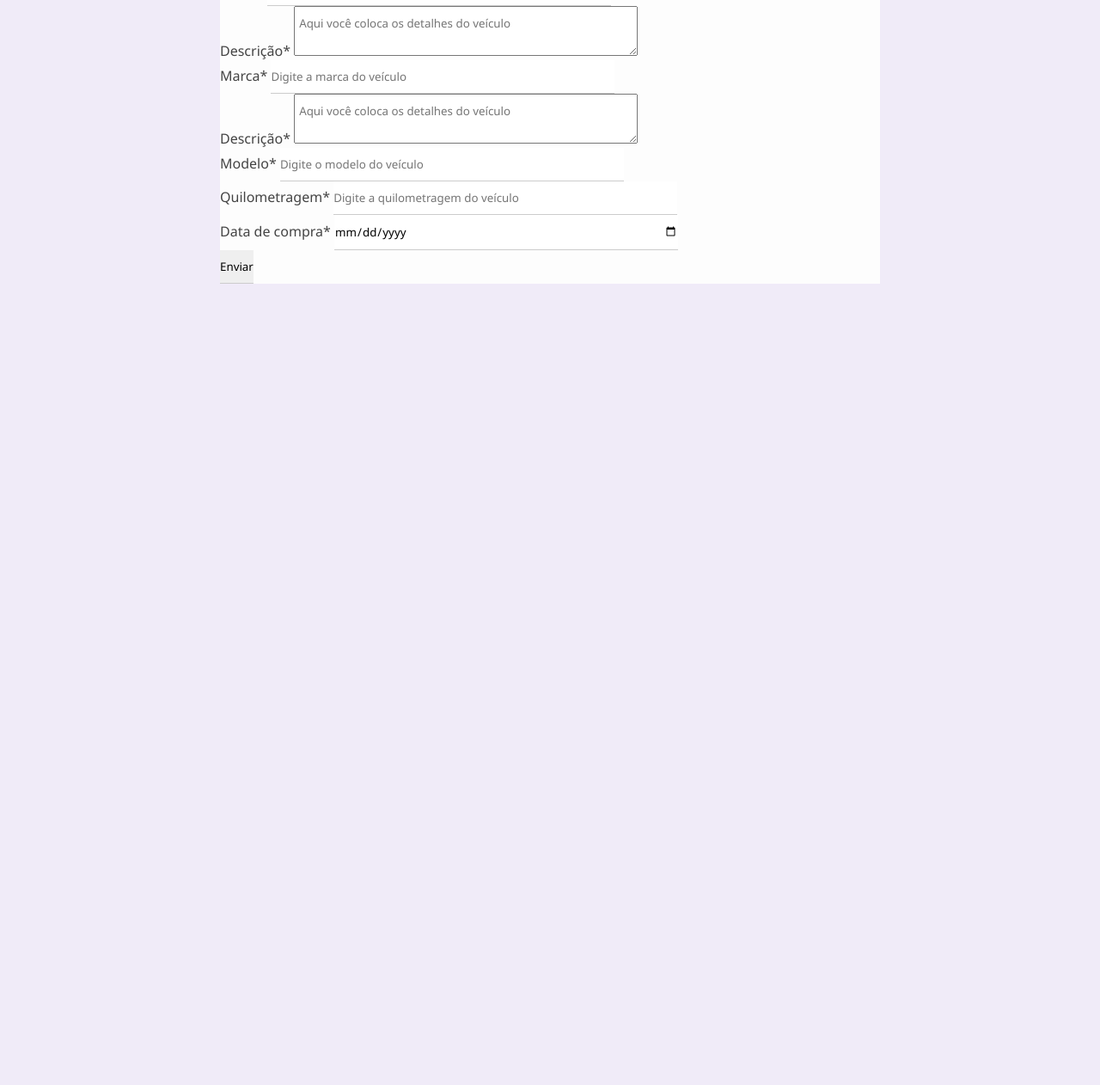
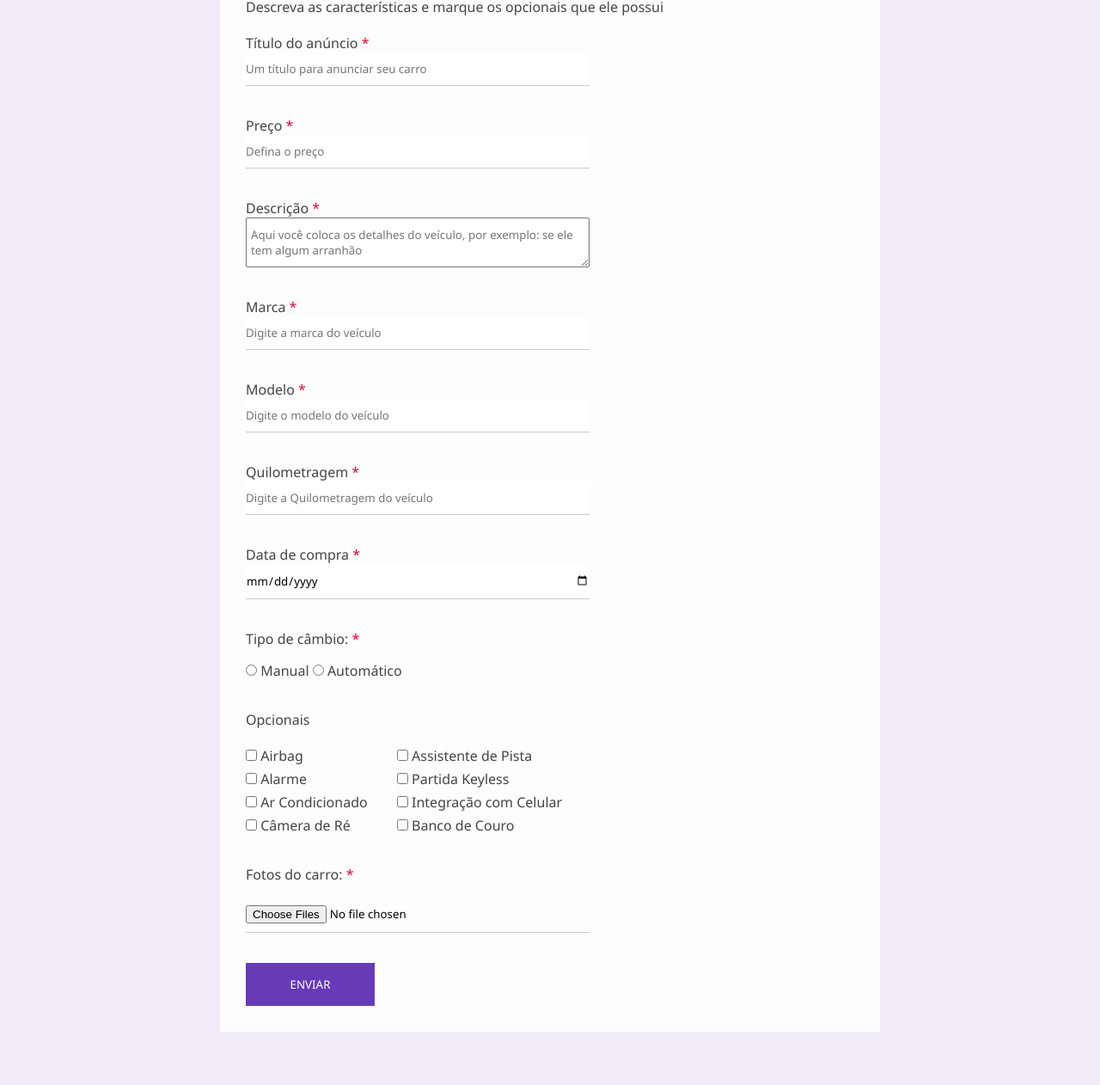
Before and after one commit to wendlersilva/projeto-formulario-venda-seu-carro, a plain HTML site: page index.html in a window 1280 px wide. Shown: the part 234-1496 px from the top of the page at 86% size. Before the commit the page ends 800 px from the top, so only its background shows below. Drawn offline with Linux system fonts and the light colour scheme.

Commit message:
Finalização do projeto

```diff
--- a/Style.css
+++ b/Style.css
@@ -53,3 +53,75 @@ textarea{
     position: relative;
     top: -62px;
 }
+
+
+.form-header{
+    border-bottom: 1px solid #dfdfdf;
+    height: 45px;
+}
+
+.form-header p{
+    color: #673ab7;
+    border-bottom: 2px solid #673ab7;
+    width: 100px;
+    text-align: center;
+    margin: 0 auto;
+    text-transform: uppercase;
+    height: 45px;
+    line-height: 45px;
+}
+
+.form-body {
+    padding: 30px;
+}
+
+.form-title {
+    margin-bottom: 15px;
+}
+
+.form-body p {
+    margin-bottom: 20px;
+}
+
+.required-field {
+    color: #d80835;
+}
+
+.box-input {
+    margin-bottom: 35px;
+}
+
+.block {
+    display: block;
+}
+
+.optional-box {
+    display: inline-block;
+    margin: 0 30px 30px 0;
+}
+
+.optional-list li {
+    list-style: none;
+    margin-bottom: 5px;
+}
+
+.box-input p {
+    margin-bottom: 15px;
+}
+
+.btn-submit {
+    background-color: #673ab7;
+    color: #fff;
+    border: 2px solid transparent;
+    width: 150px;
+    height: 50px;
+    cursor: pointer;
+    text-transform: uppercase;
+    transition: 0.5s;
+}
+
+.btn-submit:hover {
+    background-color: #fff;
+    border-color: #673ab7;
+    color: #673ab7;
+}
--- a/index.html
+++ b/index.html
@@ -12,55 +12,195 @@
         <div class="header">
           <h3>Cadastre seu veículo para vender mais rápido!</h3>
         </div>
-
         <div class="form-container">
           <div class="form-header">
+            <p>Formulário</p>
+          </div>
           <div class="form-body">
-                    <h1 class="form-title">Venda fácil seu carro!</h1>
-                      <p>Descreva as características e marque os opcionais que ele possui</p>
-                      <form action="">
+            <h1 class="form-title">Venda seu carro!</h1>
+            <p>
+              Descreva as características e marque os opcionais que ele possui
+            </p>
+            <form>
               <div class="box-input">
-                      <label for="title">Título do anúncio<span class="requerido">*</span></label>
-                      <input type="text" name="title" id="title" class="block" placeholder="Um título para anunciar seu carro" minlength="1" maxlength="30" required>
+                <label for="title"
+                  >Título do anúncio <span class="required-field">*</span></label>
+                <input
+                  type="text"
+                  name="title"
+                  id="title"
+                  class="block"
+                  placeholder="Um título para anunciar seu carro"
+                  minlength="1"
+                  maxlength="30"
+                  required
+                />
               </div>
-
               <div class="box-input">
-                      <label for="price">Preço<span class="requerido">*</span></label>
-                      <input type="number" name="price" id="price" class="block" placeholder="Defina o preço" minlength="1" maxlength="30" required>
+                <label for="price"
+                  >Preço <span class="required-field">*</span></label>
+                <input
+                  type="number"
+                  name="price"
+                  id="price"
+                  class="block"
+                  placeholder="Defina o preço"
+                  required
+                />
               </div>
-
               <div class="box-input">
-                      <label for="description">Descrição<span class="requerido">*</span></label>
-                      <textarea name="description" id="description" class="block" placeholder="Aqui você coloca os detalhes do veículo"></textarea>
+                <label for="description"
+                  >Descrição <span class="required-field">*</span></label>
+                <textarea
+                  name="description"
+                  id="description"
+                  class="block"
+                  placeholder="Aqui você coloca os detalhes do veículo, por exemplo: se ele tem algum arranhão"
+                ></textarea>
               </div>
-
               <div class="box-input">
-                      <label for="brand">Marca<span class="requerido">*</span></label>
-                      <input type="text" name="brand" id="brand" class="block" placeholder="Digite a marca do veículo"required>
+                <label for="brand"
+                  >Marca <span class="required-field">*</span></label>
+                <input
+                  type="text"
+                  name="brand"
+                  id="brand"
+                  class="block"
+                  placeholder="Digite a marca do veículo"
+                  required
+                />
               </div>
-
               <div class="box-input">
-                      <label for="description">Descrição<span class="requerido">*</span></label>
-                      <textarea name="description" id="description" class="block" placeholder="Aqui você coloca os detalhes do veículo"></textarea>
+                <label for="model"
+                  >Modelo <span class="required-field">*</span></label>
+                <input
+                  type="text"
+                  name="model"
+                  id="model"
+                  class="block"
+                  placeholder="Digite o modelo do veículo"
+                  required
+                />
               </div>
-
               <div class="box-input">
-                      <label for="model">Modelo<span class="requerido">*</span></label>
-                      <input type="text" name="model" id="model" class="block" placeholder="Digite o modelo do veículo"required>
+                <label for="mileage"
+                  >Quilometragem <span class="required-field">*</span></label>
+                <input
+                  type="number"
+                  name="mileage"
+                  id="mileage"
+                  class="block"
+                  placeholder="Digite a Quilometragem do veículo"
+                  required
+                />
               </div>
-
               <div class="box-input">
-                      <label for="mileage">Quilometragem<span class="requerido">*</span></label>
-                      <input type="number" name="mileage" id="mileage" class="block" placeholder="Digite a quilometragem do veículo"required>
+                <label for="purchase_date"
+                  >Data de compra <span class="required-field">*</span></label>
+                <input
+                  type="date"
+                  name="purchase_date"
+                  id="purchase_date"
+                  class="block"
+                  required
+                />
               </div>
-
-                      <label for="purchase-date">Data de compra<span class="requerido">*</span></label>
-                      <input type="date" name="purchase-date" id="purchase-date" class="block"required>
+              <div class="box-input">
+                <p>Tipo de câmbio: <span class="required-field">*</span></p>
+                <input type="radio" id="manual" name="gear" />
+                <label for="manual">Manual</label>
+                <input type="radio" id="auto" name="gear" />
+                <label for="auto">Automático</label>
               </div>
-
-                      <input type="submit" value="Enviar">
+              <div class="optional-box">
+                <p>Opcionais</p>
+                <ul class="optional-list">
+                  <li>
+                    <input
+                      type="checkbox"
+                      id="airbag"
+                      name="optional[]"
+                      value="airbag"
+                    />
+                    <label for="airbag">Airbag</label>
+                  </li>
+                  <li>
+                    <input
+                      type="checkbox"
+                      id="alarm"
+                      name="optional[]"
+                      value="alarm"
+                    />
+                    <label for="alarm">Alarme</label>
+                  </li>
+                  <li>
+                    <input type="checkbox" id="ac" name="optional[]" value="ac" />
+                    <label for="ac">Ar Condicionado</label>
+                  </li>
+                  <li>
+                    <input
+                      type="checkbox"
+                      id="reverse_camera"
+                      name="optional[]"
+                      value="reverse_camera"
+                    />
+                    <label for="reverse_camera">Câmera de Ré</label>
+                  </li>
+                </ul>
+              </div>
+              <div class="optional-box">
+                <ul class="optional-list">
+                  <li>
+                    <input
+                      type="checkbox"
+                      id="lane_assist"
+                      name="optional[]"
+                      value="lane_assist"
+                    />
+                    <label for="lane_assist">Assistente de Pista</label>
+                  </li>
+                  <li>
+                    <input
+                      type="checkbox"
+                      id="keyless"
+                      name="optional[]"
+                      value="keyless"
+                    />
+                    <label for="keyless">Partida Keyless</label>
+                  </li>
+                  <li>
+                    <input
+                      type="checkbox"
+                      id="smartphone"
+                      name="optional[]"
+                      value="smartphone"
+                    />
+                    <label for="smartphone">Integração com Celular</label>
+                  </li>
+                  <li>
+                    <input
+                      type="checkbox"
+                      id="leather_seat"
+                      name="optional[]"
+                      value="leather_seat"
+                    />
+                    <label for="leather_seat">Banco de Couro</label>
+                  </li>
+                </ul>
+              </div>
+              <div class="box-input">
+                <p>Fotos do carro: <span class="required-field">*</span></p>
+                <input
+                  type="file"
+                  multiple
+                  accept="image/png, image/jpg"
+                  id="images"
+                  name="images"
+                  required
+                />
+              </div>
+              <input type="submit" value="Enviar" class="btn-submit" />
             </form>
-                </div>
           </div>
         </div>
       </div>
```
Lines whose indentation alone changed are shown as unchanged.
